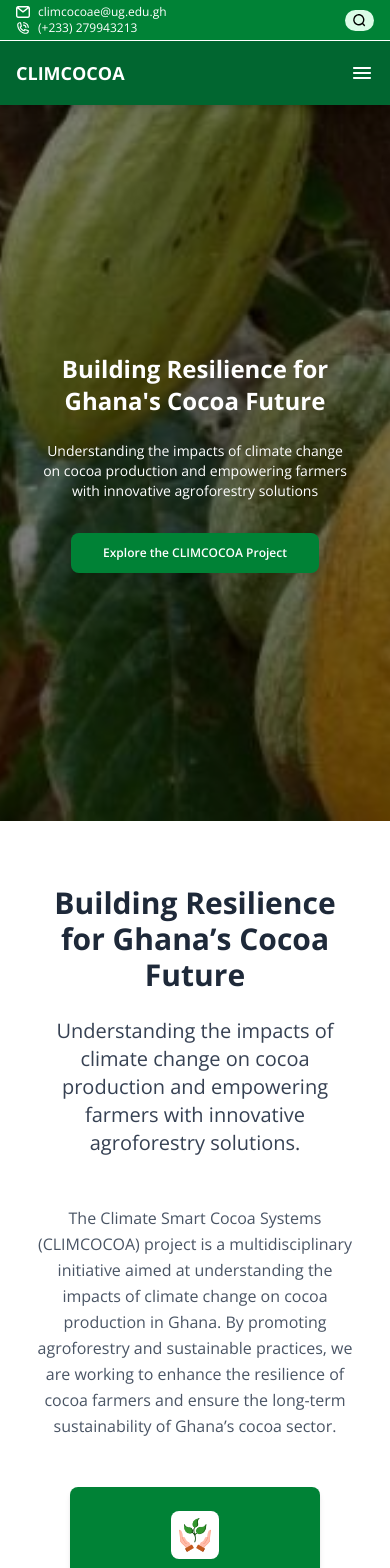
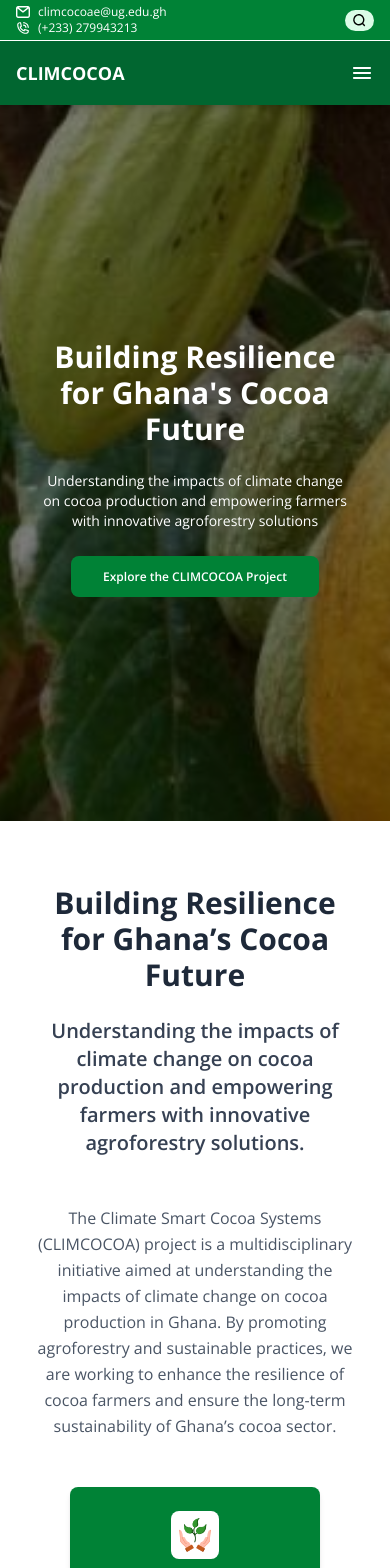
Before and after one commit to Geraldkhody/CLIMCOCOA, a React (Vite) app: page / in a window 390 px wide. Shown: the top 1568 px of the page. Built offline with nearby package versions, Linux system fonts and the light colour scheme; a web font is replaced by a local one.

Commit message:
Change all the links in the home to '#'

```diff
--- a/src/Components/Hero/Hero.jsx
+++ b/src/Components/Hero/Hero.jsx
@@ -9,16 +9,16 @@ const Hero = () => {
     >
       <div className="absolute inset-0 bg-black/50 bg-opacity/50 flex items-center justify-center">
         <div className="text-center text-white max-w-3xl px-4">
-          <h1 className="text-2xl sm:text-3xl md:text-4xl lg:text-5xl font-bold mx-8 mb-6">
+          <h1 className="text-3xl md:text-4xl lg:text-5xl font-bold mx-8 mb-6">
             Building Resilience for Ghana's Cocoa Future
           </h1>
           <p className="text-sm sm:text-[16px] md:text-lg mx-6 mb-8">
             Understanding the impacts of climate change on cocoa production and
             empowering farmers with innovative agroforestry solutions
           </p>
-          <button className="bg-green-700 text-white text-xs sm:text-ms md:text-[16px]  py-3 px-8 rounded-lg  font-semibold hover:bg-green-700 transition duration-300">
+          <a href="#" className="bg-green-700 text-white text-xs sm:text-ms md:text-[16px]  py-3 px-8 rounded-lg  font-semibold hover:bg-green-700 transition duration-300">
             Explore the CLIMCOCOA Project
-          </button>
+          </a>
         </div>
       </div>
     </div>
--- a/src/Screens/Home/Home.jsx
+++ b/src/Screens/Home/Home.jsx
@@ -8,11 +8,12 @@ import Socioeconomic from "@/assets/Key aspect/socioeconomic.png";
 import Capacity from "@/assets/Key aspect/Knowledge and tools.png"
 
 // Reusable Card Component
-const Card = ({ icon, title, description, className }) => (
+const Card = ({ icon, title, description, className, children }) => (
   <div className={`flex-1 min-w-[200px] max-w-[250px] p-6 rounded-lg shadow-md hover:shadow-lg transition-shadow ${className}`}>
     {icon && <img src={icon} alt={`${title} Icon`} className="w-12 h-12 mx-auto mb-4 bg-white p-1.5 rounded-lg " />}
     <h3 className="text-xl font-bold mb-2">{title}</h3>
     <p className="text-sm">{description}</p>
+    {children}
   </div>
 );
 
@@ -21,7 +22,7 @@ const Section = ({ title, subtitle, children, className }) => (
   <section className={`py-16 text-center ${className}`}>
     <div className="container mx-auto px-4">
       <h2 className="text-3xl md:text-4xl font-bold text-gray-800 mb-6">{title}</h2>
-      <p className="text-xl text-gray-700 mb-12">{subtitle}</p>
+      <p className="text-xl text-gray-700 font-semibold mb-12">{subtitle}</p>
       {children}
     </div>
   </section>
@@ -120,8 +121,10 @@ const Home = () => {
             />
           </div>
           {/* Call-to-Action */}
-          <CTAButton href="/about-us" text="Learn More About Our Work" />
+          {/* the href here will go the /about path */}
+          <CTAButton href="#" text="Learn More About Our Work" />
         </Section>
+
         {/* Featured Research Highlights */}
         <Section
           title="Our Latest Research"
@@ -134,18 +137,19 @@ const Home = () => {
                 key={index}
                 title={research.title}
                 description={research.author}
-                className="bg-gray-200 text-gray-800"
+                className="bg-gray-200 text-gray-800 "
               >
                 <a
                   href={research.link}
-                  className="text-green-600 font-bold hover:underline"
+                  className="text-green-600 font-bold hover:underline pt-4"
                 >
-                  Read More
+                  Read More...
                 </a>
               </Card>
             ))}
           </div>
-          <CTAButton href="/resources" text="View All Publications" />
+          {/* the href here will go to the /resource path */}
+          <CTAButton href="#" text="View All Publications" />
         </Section>
       </div>
     </div>
@@ -153,147 +157,3 @@ const Home = () => {
 };
 
 export default Home;
-
-// import React from 'react'
-// import Hero from '../../Components/Hero/Hero'
-
-// const Home = () => {
-//   return (
-//     <div>
-//       <Hero />
-//       <div className='w-[80%]  mx-auto '>
-//     <div>
-//       {/* Introduction Section */}
-//       <section className="py-16  text-center">
-//         <div className="container mx-auto px-4">
-//           {/* Headline */}
-//           <h2 className="text-4xl md:text-5xl font-bold text-gray-800 mb-6">
-//             Building Resilience for Ghana’s Cocoa Future
-//           </h2>
-
-//           {/* Subheadline */}
-//           <p className="text-xl md:text-2xl font-semibold text-gray-700 mb-8">
-//             Understanding the impacts of climate change on cocoa production and
-//             empowering farmers with innovative agroforestry solutions.
-//           </p>
-
-//           {/* Project Overview */}
-//           <p className="text-gray-600 max-w-2xl mx-auto mb-12 leading-relaxed">
-//             The Climate Smart Cocoa Systems (CLIMCOCOA) project is a
-//             multidisciplinary initiative aimed at understanding the impacts of
-//             climate change on cocoa production in Ghana. By promoting
-//             agroforestry and sustainable practices, we are working to enhance
-//             the resilience of cocoa farmers and ensure the long-term
-//             sustainability of Ghana’s cocoa sector.
-//           </p>
-
-//           {/* Key Focus Areas */}
-//           <div className="flex flex-wrap justify-center gap-6 mb-12">
-//             {[
-//               {
-//                 icon: "https://via.placeholder.com/50",
-//                 title: "Climate Change Impacts",
-//                 description: "Studying how climate variability affects cocoa health and productivity.",
-//               },
-//               {
-//                 icon: "agroforestry-icon.png",
-//                 title: "Agroforestry Solutions",
-//                 description: "Promoting shade trees to improve yields and manage pests.",
-//               },
-//               {
-//                 icon: "socioeconomic-icon.png",
-//                 title: "Socioeconomic Studies",
-//                 description: "Assessing the costs and benefits of agroforestry for farmers.",
-//               },
-//               {
-//                 icon: "capacity-icon.png",
-//                 title: "Capacity Building",
-//                 description: "Empowering farmers with knowledge and tools for climate adaptation.",
-//               },
-//             ].map((item, index) => (
-//               <div key={index} className="flex-1 min-w-[200px] max-w-[250px] p-6 bg-green-700 text-white rounded-lg shadow-md hover:shadow-lg transition-shadow">
-//                 <img src={item.icon} alt={`${item.title} Icon`} className="w-12 h-12 mx-auto mb-4" />
-//                 <h3 className="text-xl font-bold mb-2">{item.title}</h3>
-//                 <p className="text-sm">{item.description}</p>
-//               </div>
-//             ))}
-//           </div>
-
-//           {/* Visuals */}
-//           <div className="flex flex-wrap justify-center gap-6 mb-12">
-//             <img
-//               src="cocoa-farm.jpg"
-//               alt="Cocoa Farm with Shade Trees"
-//               className="max-w-full md:max-w-[45%] rounded-lg shadow-md"
-//             />
-//             <img
-//               src="fieldwork.jpg"
-//               alt="Researchers Conducting Fieldwork"
-//               className="max-w-full md:max-w-[45%] rounded-lg shadow-md"
-//             />
-//           </div>
-
-//           {/* Call-to-Action */}
-//           <a
-//             href="/about-us"
-//             className="inline-block px-8 py-3 bg-green-600 text-white rounded-lg hover:bg-green-700 transition-colors"
-//           >
-//             Learn More About Our Work
-//           </a>
-//         </div>
-//       </section>
-
-//       {/* Featured Research Highlights */}
-//       <section className="py-16 bg-white text-center">
-//         <div className="container mx-auto px-4">
-//           <h2 className="text-3xl md:text-4xl font-bold text-gray-800 mb-6">
-//             Our Latest Research
-//           </h2>
-//           <p className="text-xl text-gray-700 mb-12">
-//             Discover the groundbreaking insights from our work on climate-smart
-//             cocoa systems.
-//           </p>
-
-//           <div className="flex flex-wrap justify-center gap-6 mb-12">
-//             {[
-//               {
-//                 title: "Influences of Climate Variability on Cocoa Health",
-//                 author: "Asitoakor et al., 2022",
-//                 link: "https://doi.org/10.1016/j.agrformet.2022.109199",
-//               },
-//               {
-//                 title: "Combined Effects of Shade and Drought on Cocoa",
-//                 author: "Mensah et al., 2023",
-//                 link: "https://doi.org/10.1016/j.scitotenv.2023.165657",
-//               },
-//             ].map((research, index) => (
-//               <div key={index} className="flex-1 min-w-[300px] max-w-[400px] p-6 bg-gray-50 rounded-lg shadow-md">
-//                 <h3 className="text-xl font-bold text-gray-800 mb-4">{research.title}</h3>
-//                 <p className="text-gray-600 mb-4">{research.author}</p>
-//                 <a
-//                   href={research.link}
-//                   className="text-green-600 font-bold hover:underline"
-//                 >
-//                   Read More
-//                 </a>
-//               </div>
-//             ))}
-//           </div>
-
-//           <a
-//             href="/resources"
-//             className="inline-block px-8 py-3 bg-green-600 text-white rounded-lg hover:bg-green-700 transition-colors"
-//           >
-//             View All Publications
-//           </a>
-//         </div>
-//       </section>
-//     </div>
-
-
-//       </div>
-//     </div>
-//   )
-// }
-
-// export default Home;
```
